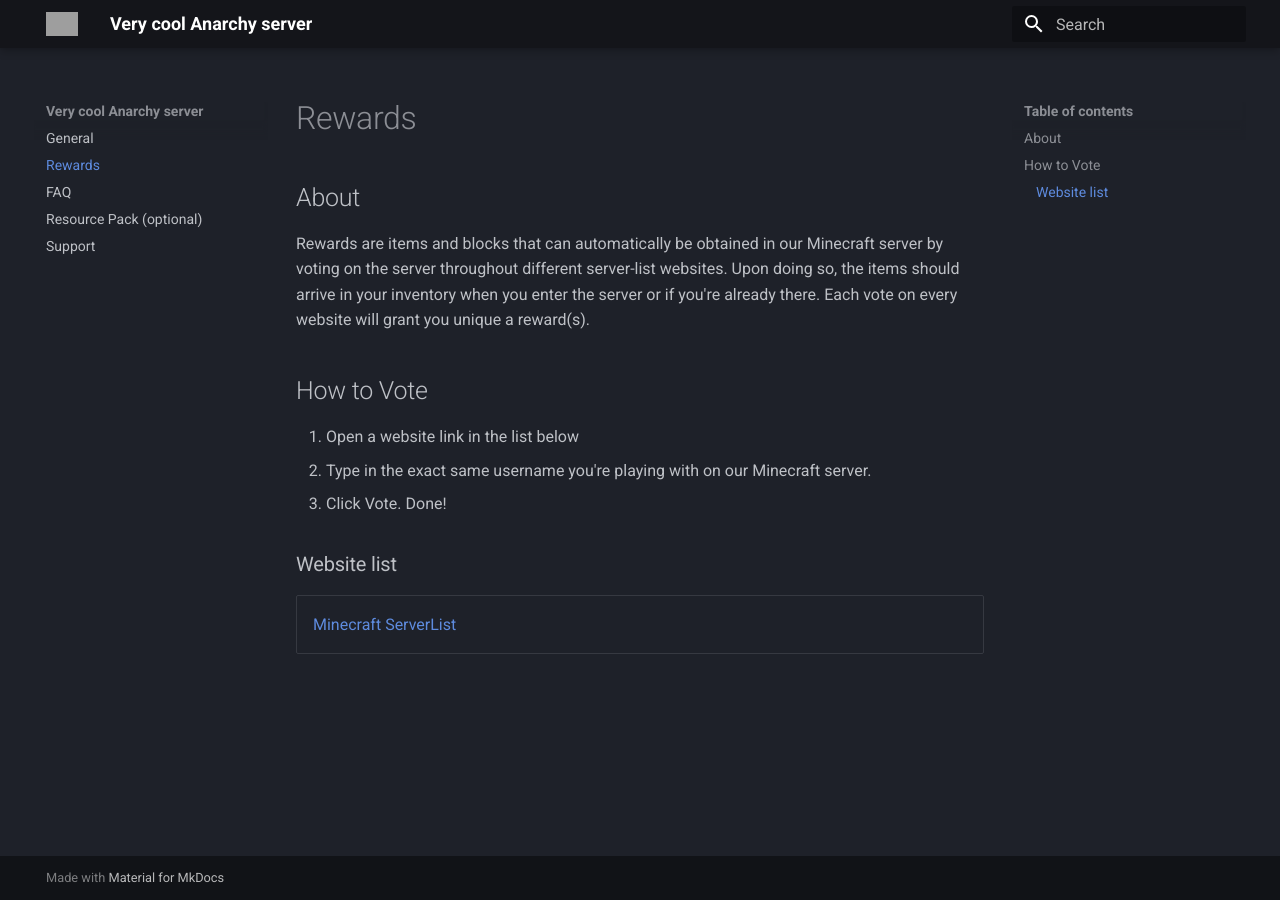
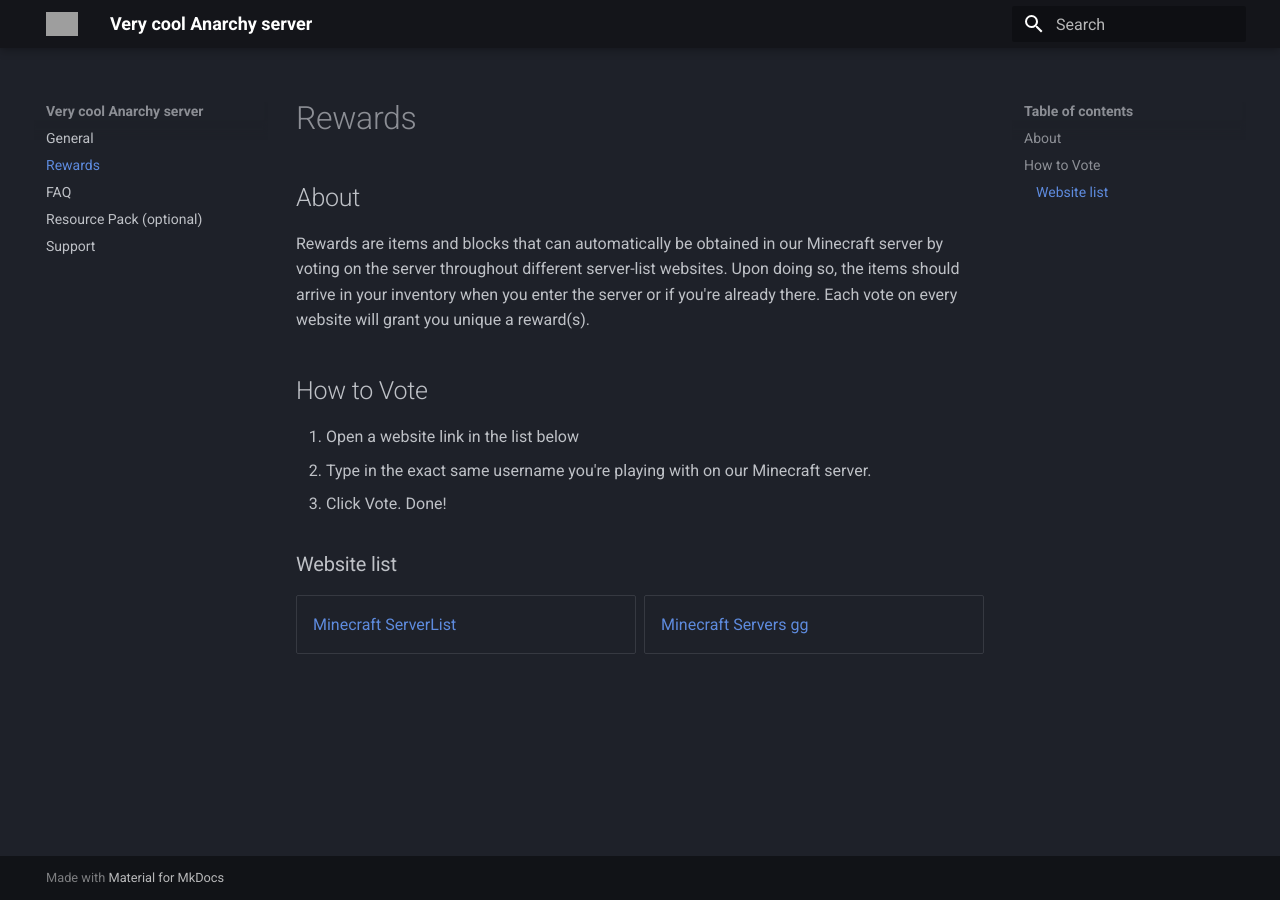
Before and after one commit to Zylez/mantech-wiki, an MkDocs documentation site: the page built from docs/rewards/index.md, in a window 1280 px wide. Built offline with MkDocs 1.6.1 and Material for MkDocs 9.7.7, drawn with Linux system fonts in a browser that asks for light colours; some of the changed lines change nothing that is shown; grey boxes are pictures that could not be loaded.

Commit message:
minecraft servers gg reward

```diff
--- a/docs/rewards/index.md
+++ b/docs/rewards/index.md
@@ -13,5 +13,6 @@ Rewards are items and blocks that can automatically be obtained in our Minecraft
 <div class="grid cards" markdown>
 
 - [Minecraft ServerList](https://minecraft-serverlist.com/server/2941/vote)
+- [Minecraft Servers gg](https://minecraft-servers.gg/server/7043-man-serveminecraft-net/vote)
 
 </div>
--- a/docs/script.js
+++ b/docs/script.js
@@ -73,7 +73,7 @@ function getServerStatus() {
                 statusDiv.innerHTML = `
                     <ul>
                         <li><p><b>Status:</b> <span style="color: green;">Online</span></p></li>
-                        <li><p><b>Players:</b> ${data.player_count}</p></li>
+                        <li><p><b>Players online:</b> ${data.player_count}</p></li>
                         <li><p><b>IP:</b> ${data.server_ip}</p></li>
                     </ul>
                 `;
```
